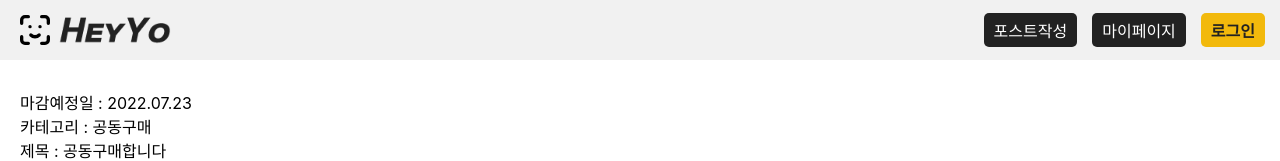
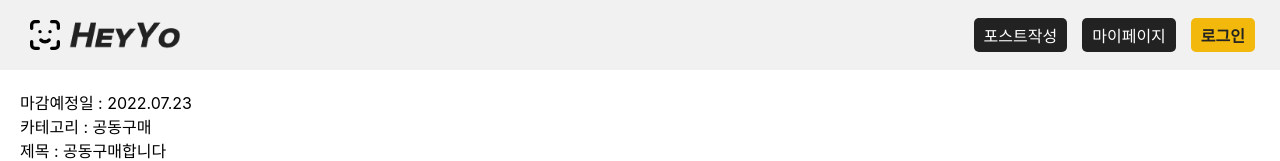
Before and after one commit to innovationMiniSeven/together_FE, a React (Create React App) app: page / in a window 1280 px wide. Shown: the top 161 px of the page. Built offline with nearby package versions, Linux system fonts and the light colour scheme; data requests are answered from the project's data file; grey boxes are pictures that could not be loaded; a web font is replaced by a local one.

Commit message:
헤더 높이값 수정, 글로벌 스타일 추가
Co-authored-by: s-woon <s-woon@users.noreply.github.com>

```diff
--- a/src/components/Header.js
+++ b/src/components/Header.js
@@ -31,8 +31,8 @@ const HeaderComponent = styled.header`
   display: flex;
   justify-content: space-between;
   align-items: center;
-  height: 60px;
-  padding: 0 15px;
+  height: 70px;
+  padding: 0 25px;
   background: #f1f1f1;
   a {
     display: flex;
--- a/src/styles/GlobalStyle.js
+++ b/src/styles/GlobalStyle.js
@@ -29,4 +29,18 @@ export const GlobalStyle = createGlobalStyle`
   li {
     list-style: none;
   }
+
+  input, button {
+    background: none;
+    border: none;
+    outline: none;
+  }
+
+  input {
+    background: #f1f1f1;
+  }
+
+  button {
+    cursor: pointer;
+  }
 `;
```
